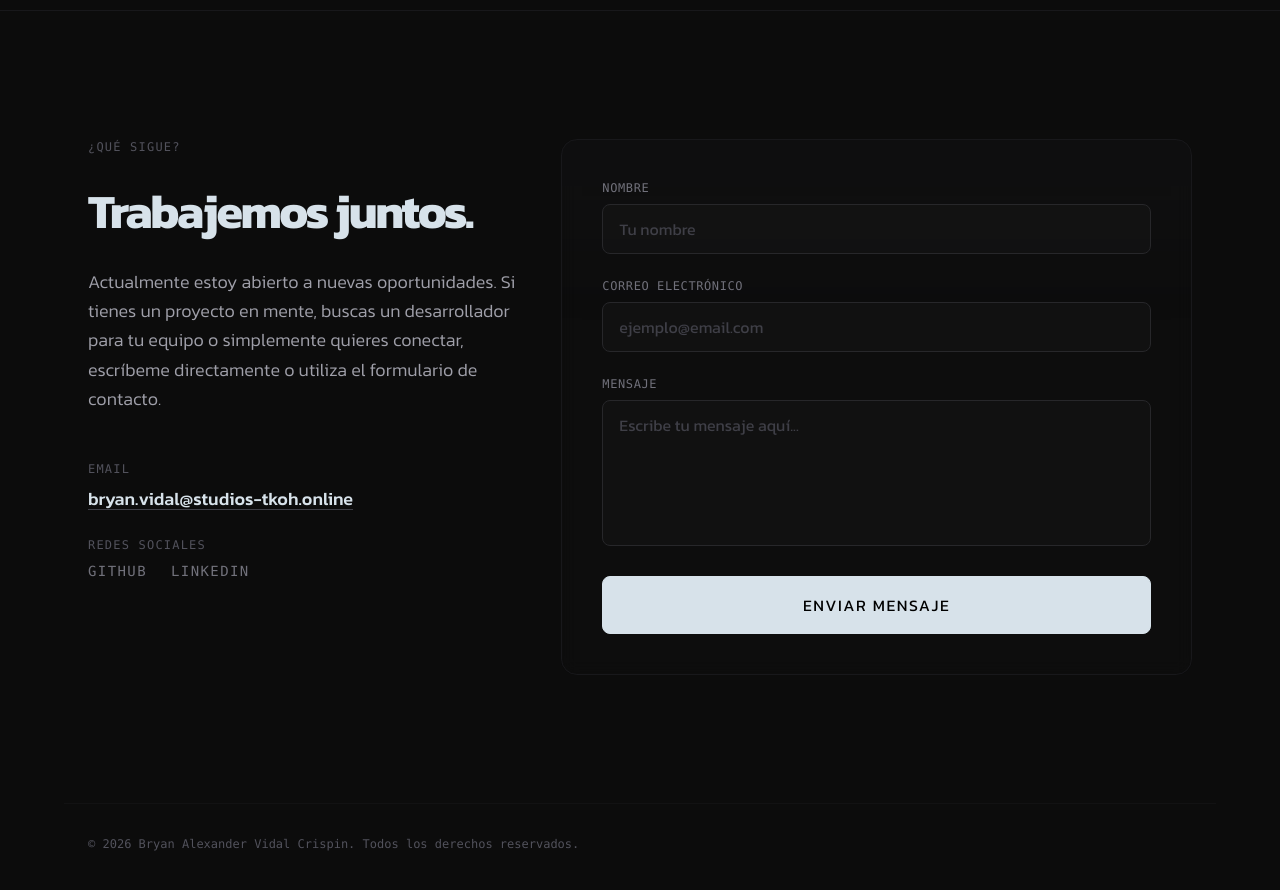
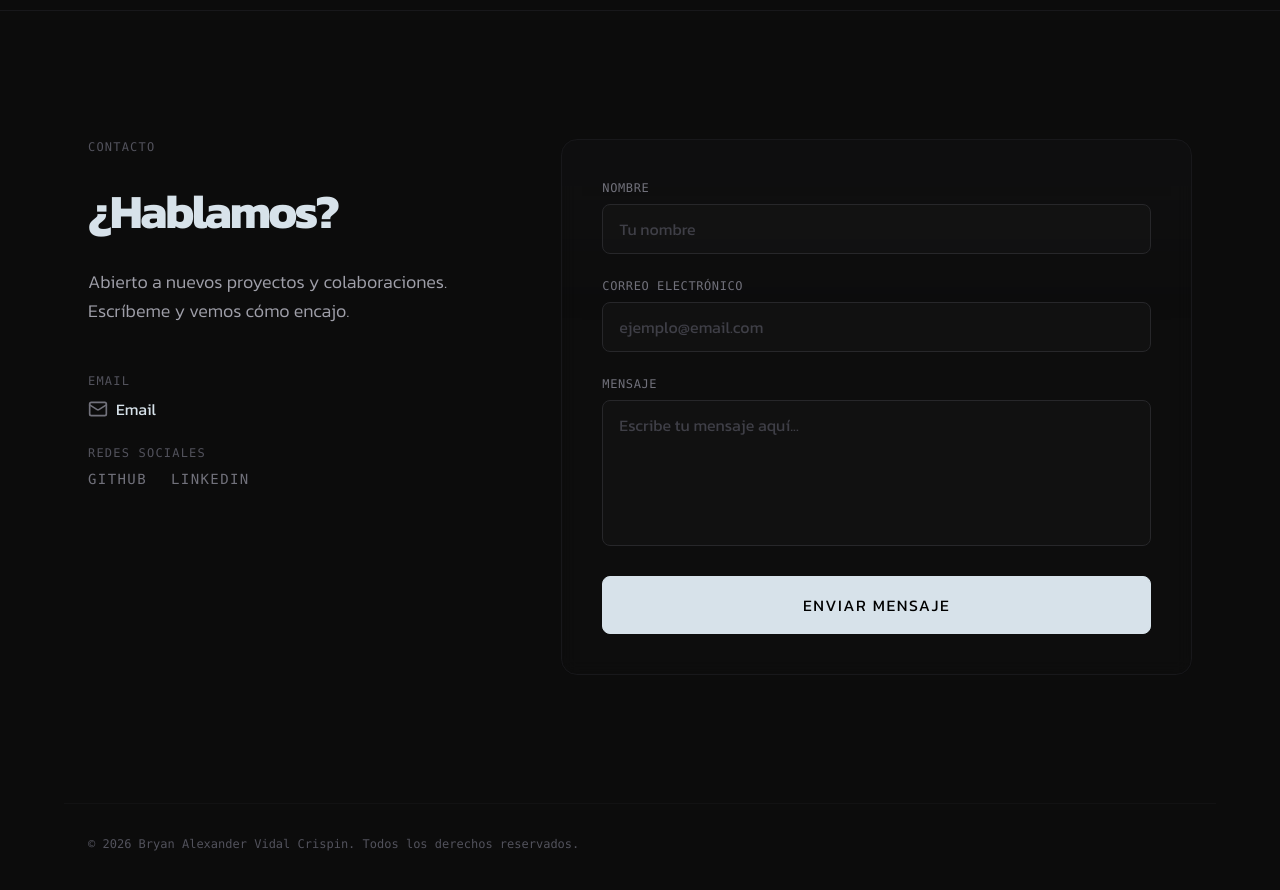
Before and after one commit to VaCris/portfolio, a Next.js app: page / in a window 1280 px wide. Shown: the part 7540-8430 px from the top of the page. Built offline with nearby package versions, Linux system fonts and the light colour scheme; no server answers.

Commit message:
fix: enhance CTASection with email copy functionality and update contact text

```diff
--- a/components/sections/CTASection.tsx
+++ b/components/sections/CTASection.tsx
@@ -7,6 +7,18 @@ import { profile } from "@/data/portfolio";
 export function CTASection() {
   const [formData, setFormData] = useState({ name: "", email: "", message: "" });
   const [status, setStatus] = useState<"idle" | "submitting" | "success" | "error">("idle");
+  const [copied, setCopied] = useState(false);
+
+  const handleCopyEmail = async () => {
+    try {
+      await navigator.clipboard.writeText(profile.email);
+      setCopied(true);
+      setTimeout(() => setCopied(false), 2000);
+    } catch {
+      // Fallback: abrir mailto
+      window.location.href = `mailto:${profile.email}`;
+    }
+  };
 
   const handleChange = (
     e: React.ChangeEvent<HTMLInputElement | HTMLTextAreaElement>
@@ -51,24 +63,37 @@ export function CTASection() {
           <div className="lg:col-span-5 flex flex-col justify-between">
             <FadeIn y={20}>
               <p className="text-xs font-mono tracking-widest text-zinc-600 uppercase mb-8">
-                ¿qué sigue?
+                contacto
               </p>
               <h2 className="text-4xl md:text-5xl font-bold text-[#D7E2EA] mb-8 tracking-tighter">
-                Trabajemos juntos.
+                ¿Hablamos?
               </h2>
               <p className="text-zinc-400 text-base md:text-lg font-light mb-12 leading-relaxed">
-                Actualmente estoy abierto a nuevas oportunidades. Si tienes un proyecto en mente, buscas un desarrollador para tu equipo o simplemente quieres conectar, escríbeme directamente o utiliza el formulario de contacto.
+                Abierto a nuevos proyectos y colaboraciones. Escríbeme y vemos cómo encajo.
               </p>
 
               <div className="flex flex-col gap-6">
                 <div>
                   <p className="text-xs font-mono text-zinc-600 uppercase tracking-widest mb-2">Email</p>
-                  <a
-                    href={`mailto:${profile.email}`}
-                    className="text-lg font-medium text-[#D7E2EA] hover:text-white transition-colors underline decoration-zinc-700 underline-offset-4 hover:decoration-white"
+                  <button
+                    onClick={handleCopyEmail}
+                    className="flex items-center gap-2 text-lg font-medium text-[#D7E2EA] hover:text-white transition-colors cursor-pointer group"
                   >
-                    {profile.email}
-                  </a>
+                    <svg
+                      xmlns="http://www.w3.org/2000/svg"
+                      viewBox="0 0 24 24"
+                      fill="none"
+                      stroke="currentColor"
+                      strokeWidth="2"
+                      strokeLinecap="round"
+                      strokeLinejoin="round"
+                      className="w-5 h-5 text-zinc-500 group-hover:text-[#D7E2EA] transition-colors"
+                    >
+                      <rect width="20" height="16" x="2" y="4" rx="2" />
+                      <path d="m22 7-8.97 5.7a1.94 1.94 0 0 1-2.06 0L2 7" />
+                    </svg>
+                    {copied ? "¡Copiado!" : "Email"}
+                  </button>
                 </div>
 
                 <div>
```
